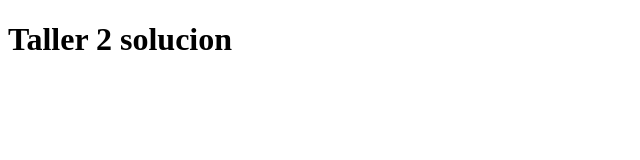
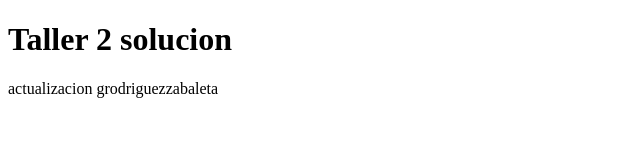
Before and after one commit to grodriguezzabaleta/git_proyecto, a plain HTML site: page index.html in a window 1280 px wide. Shown: the whole page, without its empty margins (0-640 px from the left). Drawn offline with Linux system fonts and the light colour scheme.

Commit message:
cambios 2  de grodriguezzabaleta

```diff
--- a/index.html
+++ b/index.html
@@ -7,5 +7,6 @@
 </head>
 <body>
     <h1>Taller 2 solucion</h1>
+    <p>actualizacion grodriguezzabaleta</p>
 </body>
 </html>
```
